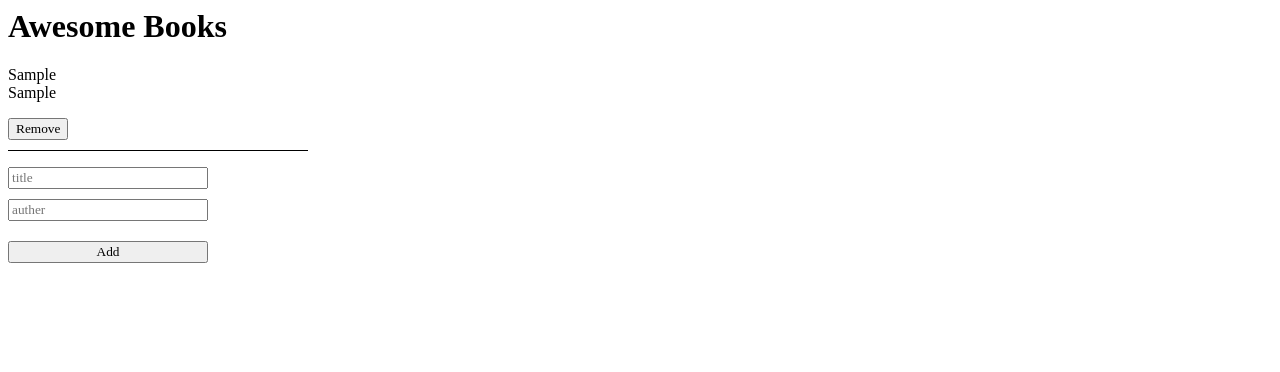
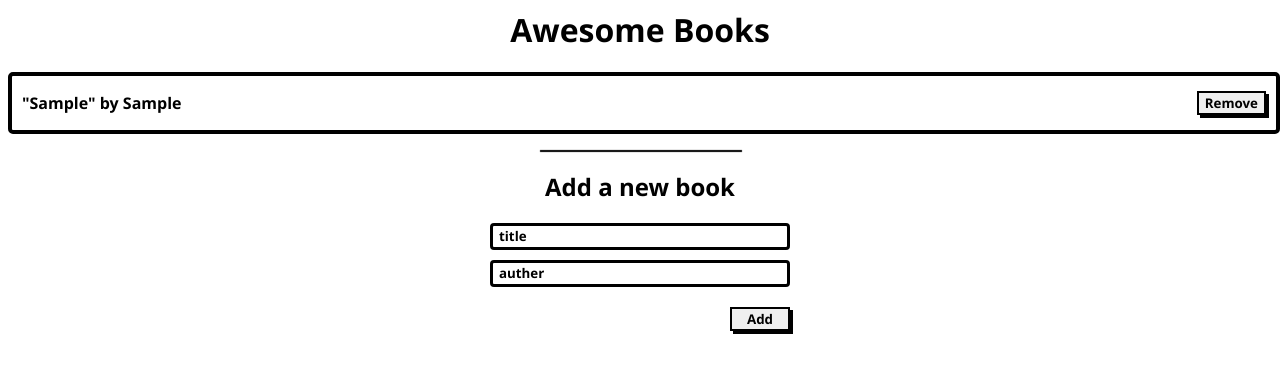
Before and after one commit to glitcher255/Awesome-books, a website: page index.html in a window 1280 px wide. Both pictures are taken after typing "Sample", "Sample" into the empty fields and a click on the button "Add". Drawn offline with Linux system fonts and the light colour scheme.

Commit message:
Styling added

```diff
--- a/index.html
+++ b/index.html
@@ -8,19 +8,21 @@
 </head>
 <body>
   <header>
-      <h1>Awesome Books</h1>
+      <h1 class="title">Awesome Books</h1>
   </header>
 
   <main>
     <section id="books">
       <ul id="books_list" class="books_list"></ul>
     </section>
+    <hr class="divider"/>
     <section id="add-new">
+      <h2 class="input_title">Add a new book</h2>
       <form method="post" id="form">
-        <input id="title_input" placeholder="title"></input>
-        <input id="auther_input" placeholder="auther"></input>
+        <input class="input_fields" id="title_input" placeholder="title"></input>
+        <input class="input_fields" id="auther_input" placeholder="auther"></input>
 
-        <button type="submit" class="add-btn">Add</button>
+        <button type="submit" class="add-btn del_button">Add</button>
       </form>
     </section>
   </main>
--- a/script.js
+++ b/script.js
@@ -13,13 +13,13 @@ class AwesomeBooks {
     booksList.innerHTML = '';
     this.bookArray.forEach((book) => {
       const li = document.createElement('li');
-      li.style.borderBottom = 'solid';
-      li.style.borderWidth = '1px';
-      li.style.paddingBottom = '10px';
+      li.className = "auther_container"
       const autherTitle = document.createElement('p');
-      autherTitle.innerHTML = `${book.title} <br> ${book.auther}`;
+      autherTitle.className = "auther_text"
+      autherTitle.innerHTML = `"${book.title}" by ${book.auther}`;
 
       const delButton = document.createElement('button');
+      delButton.className = "del_button"
       delButton.innerHTML = 'Remove';
       li.appendChild(autherTitle);
       li.appendChild(delButton);
--- a/styles.css
+++ b/styles.css
@@ -1,22 +1,84 @@
-/* Empty file */
+Empty file
 * {
   font-family: 'Times New Roman', Times, serif;
   box-sizing: border-box;
 }
 
 .books_list {
-  width: 300px;
+  width: 100%;
   padding: 0;
   list-style: none;
+  border: solid;
+  border-width: 4px;
+  border-radius: 5px;
 }
 
 .add-btn {
   margin-top: 10px;
+  width: 20%;
+  margin-left: 80%;
 }
 
 #form {
   display: flex;
   flex-direction: column;
+  gap: 10px;
+  max-width: 300px;
+  margin: auto;
+}
+
+.auther_container {
+  display: flex;
+justify-content: space-between;
+align-items: center;
+padding: 0 10px 0 10px;
+}
+
+.auther_container:nth-child(2n) {
+  background-color: gray;
+}
+
+
+.auther_text {
+  font-family:'Segoe UI', Tahoma, Geneva, Verdana, sans-serif;
+  font-weight: 600;
+}
+
+.del_button {
+  box-shadow: 3px 3px black;
+  border: solid;
+  border-width: 2px;
+  font-family:'Segoe UI', Tahoma, Geneva, Verdana, sans-serif;
+  font-weight: 700;
+}
+
+.title {
+  font-family:'Segoe UI', Tahoma, Geneva, Verdana, sans-serif;
+  font-weight: 900;
+  text-align: center;
+}
+
+.input_title {
+  font-family:'Segoe UI', Tahoma, Geneva, Verdana, sans-serif;
+  font-weight: 900;
+  text-align: center;
+}
+
+.input_fields {
+  border: solid;
+  border-radius: 4px;
+  border-width: 3px;
+  padding: 3px 6px;
+}
+
+.input_fields::placeholder {
+  color: black;
+  font-family:'Segoe UI', Tahoma, Geneva, Verdana, sans-serif;
+  font-weight: 600;
+}
+
+.divider {
   width: 200px;
-  gap: 10px;
+  box-shadow: 1px 1px 1px 1px;
+  border-width: 0;
 }
```
